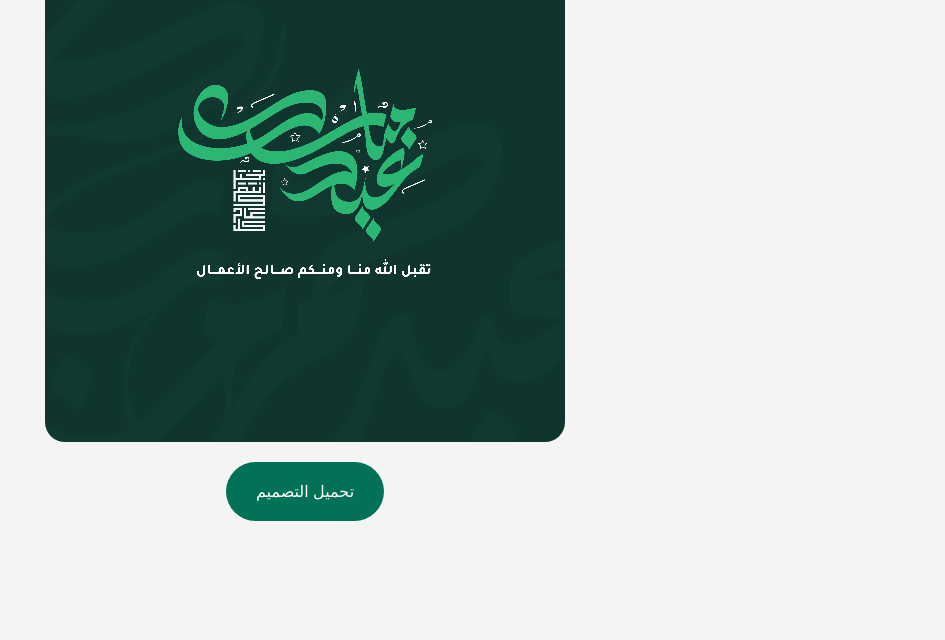
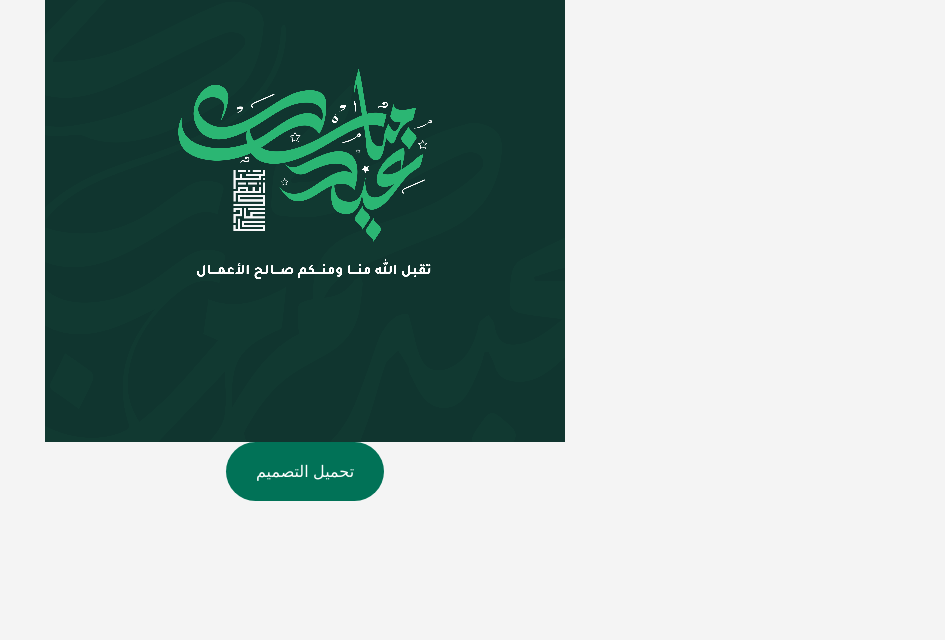
Before and after one commit to Halla98/SNC.h, a plain HTML site: page index.html in a window 1280 px wide. Shown: the part 160-800 px from the top of the page, without its empty margins (335-1280 px from the left). Drawn offline with Linux system fonts and the light colour scheme.

Commit message:
Update style.css

```diff
--- a/style.css
+++ b/style.css
@@ -28,7 +28,7 @@ input {
 }
 
 button {
-    border-radius: 35px;
+    border-radius:35px;
     padding: 20px 30px;
     background-color: #017257;
     color: white;
@@ -38,17 +38,17 @@ button {
 }
 
 button:hover {
-    background-color: #025f47;
+    background-color: #017257;
 }
 
 .download-btn {
     border-radius: 35px;
     background-color: #017257;
-    margin-top: 20px; /* ليكون أسفل الصورة */
 }
 
 .download-btn:hover {
-    background-color: #025f47;
+    border-radius: 35px;
+    background-color: #017257;
 }
 
 footer {
@@ -65,11 +65,9 @@ footer {
     font-weight: bold;
 }
 
-/* تصحيح الـ canvas */
 canvas {
+    max-width: 85%; /* يجعل التصميم أكبر قليلًا */
+    max-height: 65vh; /* نسبة ارتفاع متوازنة */
     display: block;
-    margin: auto;
-    max-width: 85%;
-    max-height: 65vh;
-    border-radius: 20px; /* جعل الأطراف مقوسة */
+    margin: auto; /* يوسّطه في الصفحة */
 }
```
